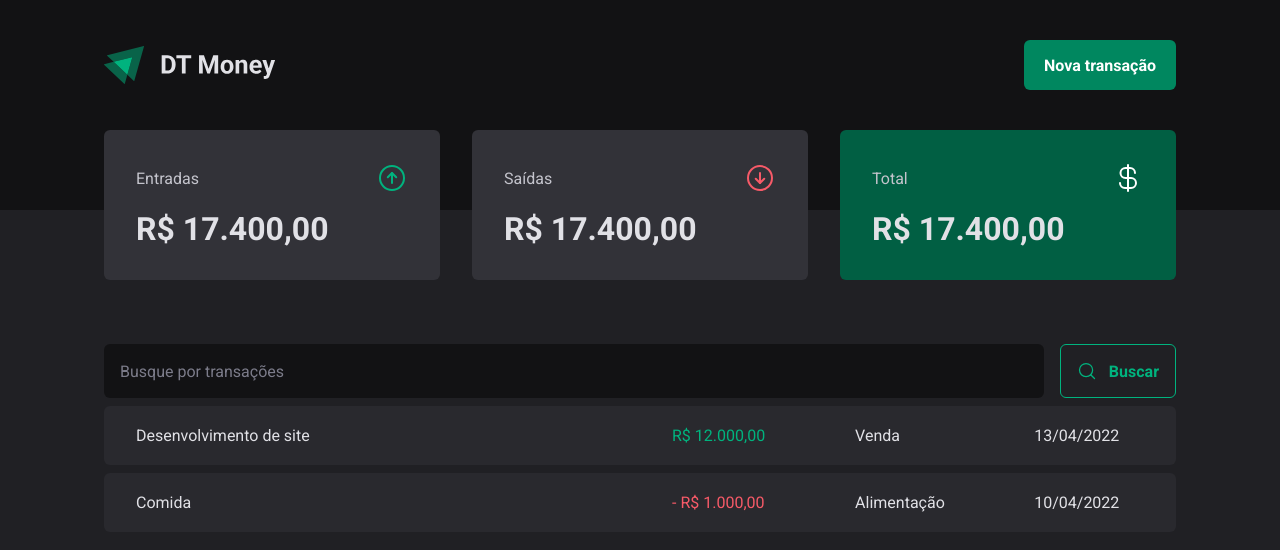
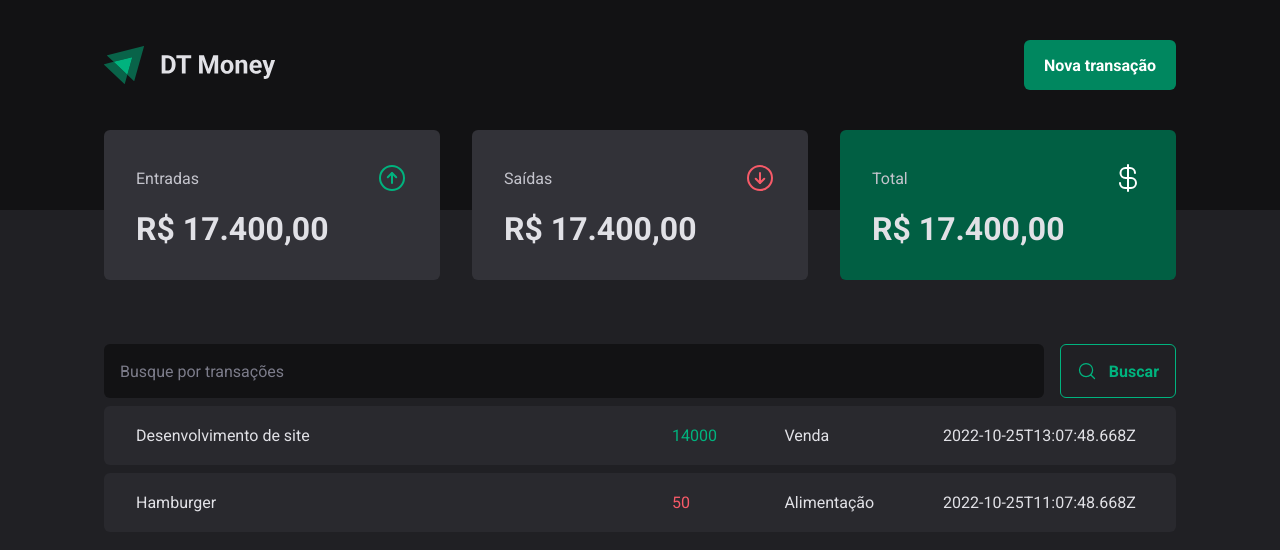
Before and after one commit to TheHumphrey/dt-money, a React (Vite) app: page / in a window 1280 px wide. Shown: the top 550 px of the page. Built offline with nearby package versions, Linux system fonts and the light colour scheme; data requests are answered from the project's data file.

Commit message:
feat: dinamic transactions page data

```diff
--- a/src/pages/Transactions/Transactions.tsx
+++ b/src/pages/Transactions/Transactions.tsx
@@ -1,3 +1,4 @@
+import { useEffect, useState } from 'react'
 import { Header, Summary } from '../../components'
 import { SearchForm } from './components/SearchForm/SearchForm'
 import {
@@ -6,7 +7,28 @@
   TransactionsTable,
 } from './style'
 
+interface Transaction {
+  id: number
+  description: string
+  type: 'income' | 'outcome'
+  price: number
+  category: string
+  createdAt: string
+}
+
 export const Transactions = () => {
+  const [transactions, setTransactions] = useState<Transaction[]>([])
+  const loadTransactions = async () => {
+    const response = await fetch('http://localhost:3333/transactions')
+    const data = await response.json()
+
+    setTransactions(data)
+  }
+
+  useEffect(() => {
+    loadTransactions()
+  }, [])
+
   return (
     <>
       <Header />
@@ -17,22 +39,18 @@
 
         <TransactionsTable>
           <tbody>
-            <tr>
-              <td width="50%">Desenvolvimento de site</td>
-              <td>
-                <PriceHighLight variant="income">R$ 12.000,00</PriceHighLight>
-              </td>
-              <td>Venda</td>
-              <td>13/04/2022</td>
-            </tr>
-            <tr>
-              <td width="50%">Comida</td>
-              <td>
-                <PriceHighLight variant="outcome">- R$ 1.000,00</PriceHighLight>
-              </td>
-              <td>Alimentação</td>
-              <td>10/04/2022</td>
-            </tr>
+            {transactions.map((transaction) => (
+              <tr key={transaction.id}>
+                <td width="50%">{transaction.description}</td>
+                <td>
+                  <PriceHighLight variant={transaction.type}>
+                    {transaction.price}
+                  </PriceHighLight>
+                </td>
+                <td>{transaction.category}</td>
+                <td>{transaction.createdAt}</td>
+              </tr>
+            ))}
           </tbody>
         </TransactionsTable>
       </TransactionsContainer>
```
